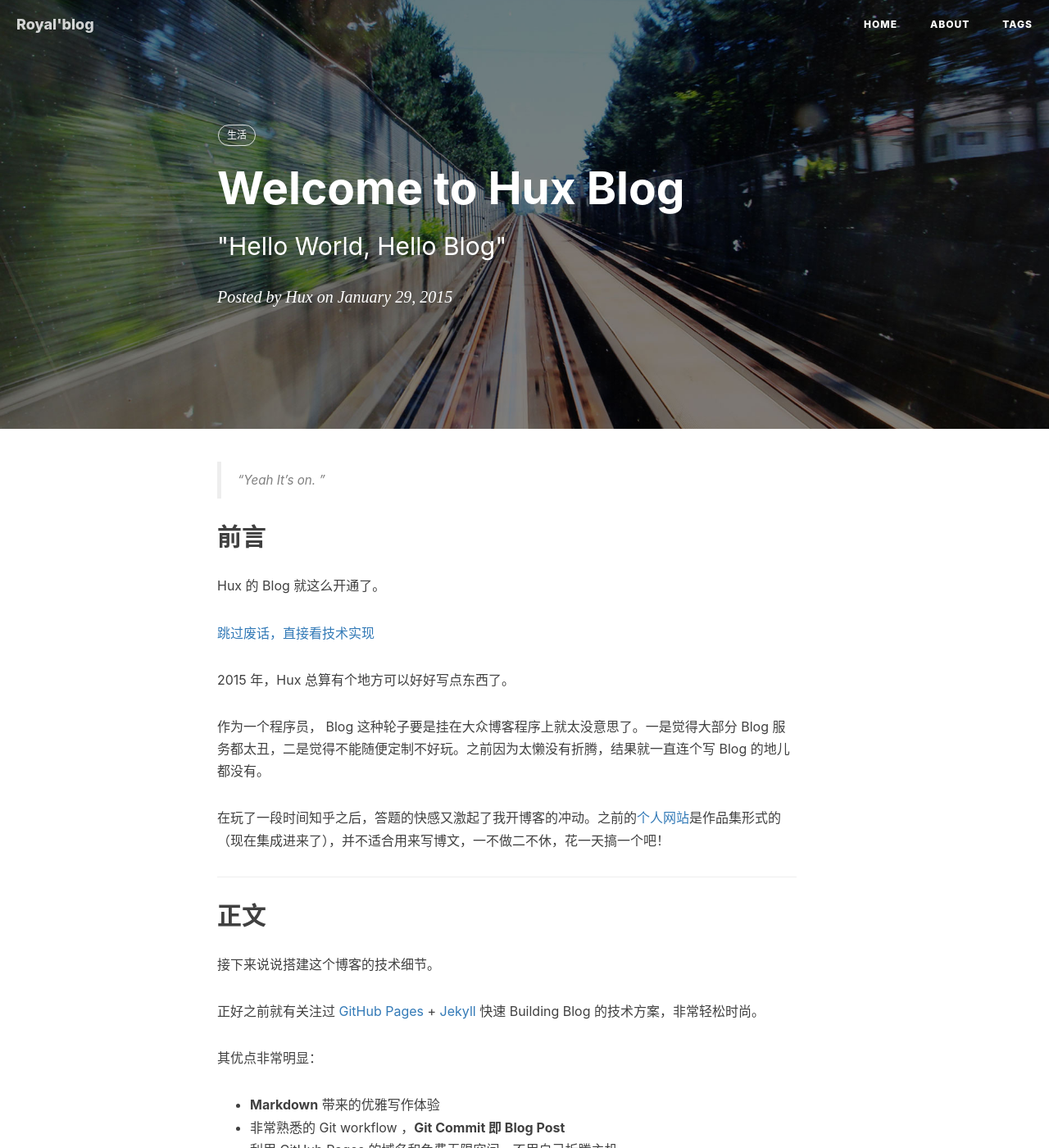
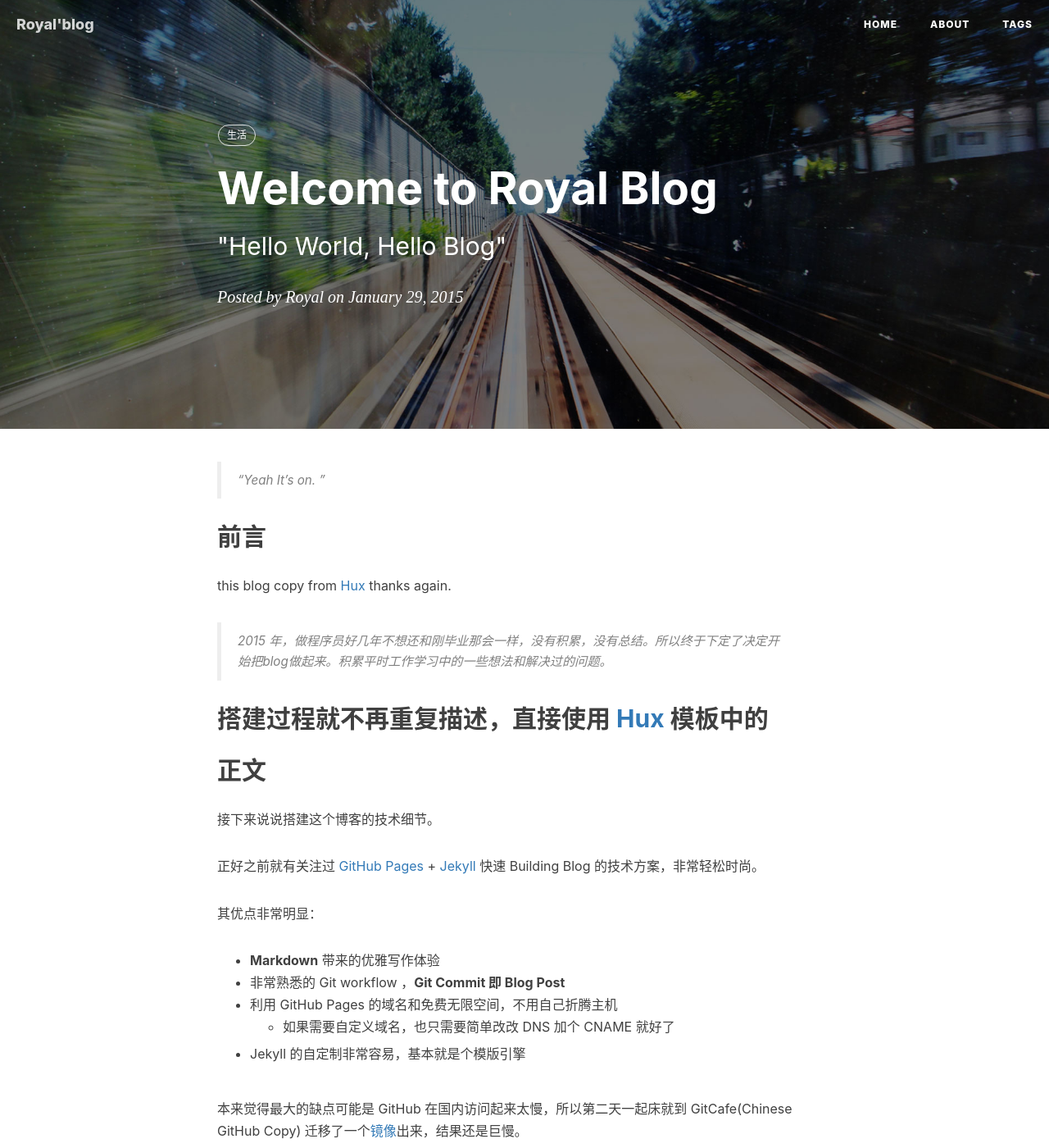
Before and after one commit to pengqinping/Royal-Blog, a Jekyll site: the page built from _posts/2014-01-29-hello-2015.markdown, in a window 1280 px wide and 1400 px high. Shown: the whole window at 82% size. Built offline with Jekyll 4.4.1, drawn with Linux system fonts in a browser that asks for light colours; nearby versions of some CDN libraries; comment, search, counter and statistics services are not loaded.

Commit message:
更新博文

```diff
--- a/_posts/2014-01-29-hello-2015.markdown
+++ b/_posts/2014-01-29-hello-2015.markdown
@@ -1,9 +1,9 @@
 ---
 layout:     post
-title:      "Welcome to Hux Blog"
+title:      "Welcome to Royal Blog"
 subtitle:   " \"Hello World, Hello Blog\""
 date:       2015-01-29 12:00:00
-author:     "Hux"
+author:     "Royal"
 header-img: "img/post-bg-2015.jpg"
 tags:
     - 生活
@@ -14,21 +14,12 @@ tags:
 
 ## 前言
 
-Hux 的 Blog 就这么开通了。
-
-[跳过废话，直接看技术实现 ](#build)
+this blog copy from [Hux](http://huangxuan.me/portfolio) thanks again.
 
 
+> 2015 年，做程序员好几年不想还和刚毕业那会一样，没有积累，没有总结。所以终于下定了决定开始把blog做起来。积累平时工作学习中的一些想法和解决过的问题。
 
-2015 年，Hux 总算有个地方可以好好写点东西了。
-
-
-作为一个程序员， Blog 这种轮子要是挂在大众博客程序上就太没意思了。一是觉得大部分 Blog 服务都太丑，二是觉得不能随便定制不好玩。之前因为太懒没有折腾，结果就一直连个写 Blog 的地儿都没有。
-
-在玩了一段时间知乎之后，答题的快感又激起了我开博客的冲动。之前的[个人网站](http://huangxuan.me/portfolio)是作品集形式的（现在集成进来了），并不适合用来写博文，一不做二不休，花一天搞一个吧！
-
-
-<p id = "build"></p>
+搭建过程就不再重复描述，直接使用 [Hux](http://huangxuan.me/portfolio) 模板中的
 ---
 
 ## 正文
--- a/_posts/2015-04-14-unix-linux-note.markdown
+++ b/_posts/2015-04-14-unix-linux-note.markdown
@@ -1,6 +1,6 @@
 ---
 layout:     post
-title:      "Example Post"
+title:      "Unix Linux "
 subtitle:   "不适合人类阅读，非常水的自我笔记"
 date:       2015-04-14
 author:     "Hux"
--- a/_posts/2015-05-25-js-module-loader.markdown
+++ b/_posts/2015-05-25-js-module-loader.markdown
@@ -1,6 +1,6 @@
 ---
 layout:     post
-title:      "Example Post with Code Highlight"
+title:      "Js"
 subtitle:   "CommonJS，RequireJS，SeaJS 归纳笔记"
 date:       2015-05-25
 author:     "Hux"
--- a/_posts/2015-09-22-js-version.markdown
+++ b/_posts/2015-09-22-js-version.markdown
@@ -1,6 +1,6 @@
 ---
 layout:     post
-title:      "Example Post"
+title:      "JavaScript"
 subtitle:   "ES5, ES6, ES2016, ES.Next: What's going on with JavaScript versioning?"
 date:       2015-09-22
 author:     "Hux"
```
Also changed, not shown: _posts/2016-03-06-travevel-morning-jiaochangwei.md (added, +17 -0 lines), img/in-post/post-trave-morning/morning-of-sea.jpg (added), img/post-bg-morning-jiaochangwei.jpg (added).
